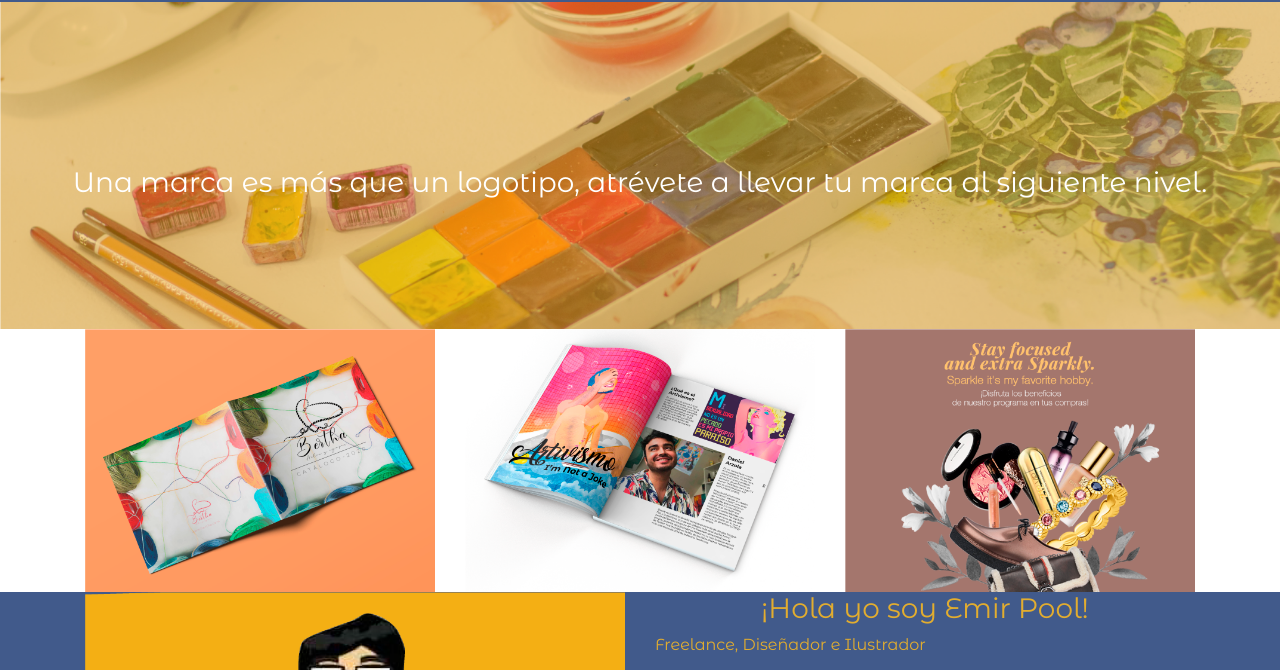
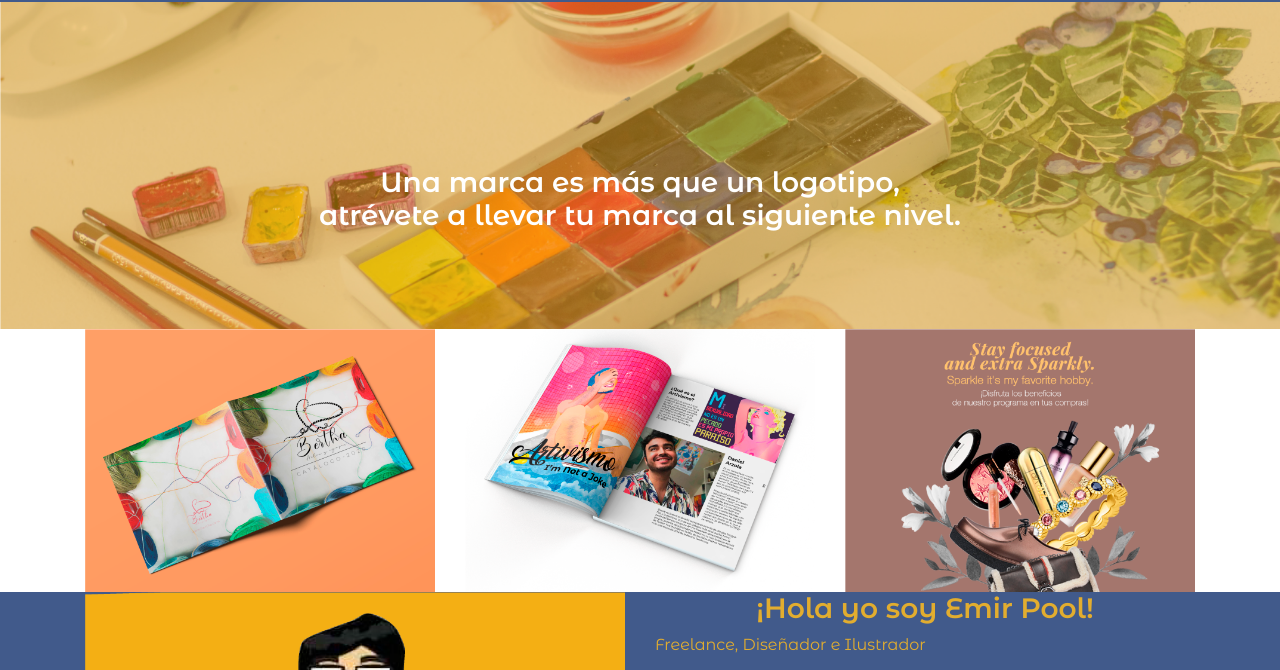
Before and after one commit to Samireto/Portafolio-Web, a plain HTML site: page index.html in a window 1280 px wide. Shown: the part 54-724 px from the top of the page. Drawn offline with Linux system fonts and the light colour scheme.

Commit message:
Tipografia Agregada

```diff
--- a/css/style.css
+++ b/css/style.css
@@ -1,7 +1,12 @@
-a, p, h3 {
+h3{
   font-family: Montserrat Alternates, sans-serif;
+  font-weight: 600;
 }
 
+a, p {
+  font-family: Montserrat Alternates, sans-serif;
+  font-weight: 400;
+}
 a {
   color: white;
 }
--- a/index.html
+++ b/index.html
@@ -40,7 +40,7 @@
           <div class="col-12">
             <div class="banner">
               <img src="images/image1.png" alt="" class="img-fluid" >
-              <h3 class="heading">Una marca es más que un logotipo, atrévete a llevar tu marca al siguiente nivel.</h3>
+              <h3 class="heading">Una marca es más que un logotipo,<br> atrévete a llevar tu marca al siguiente nivel.</h3>
             </div>
           </div>
         </div>
```
